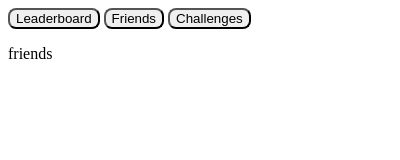
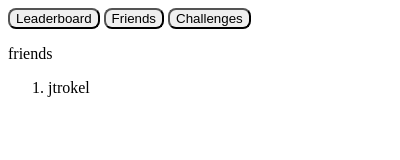
Before and after one commit to imhill/DandyHacks2024, a browser extension: page src/popup/poppington.html in a window 400 px wide. Both pictures are taken after a click on the button "Friends". Drawn offline with Linux system fonts and the light colour scheme.

Commit message:
merge test

```diff
--- a/src/popup/poppington.html
+++ b/src/popup/poppington.html
@@ -21,6 +21,9 @@
 
       <div class="tabbody" id="friends">
         <p>friends</p>
+        <ol>
+            <li>jtrokel</li>
+        </ol>
       </div>
 
       <div class="tabbody" id="challenges">
```
